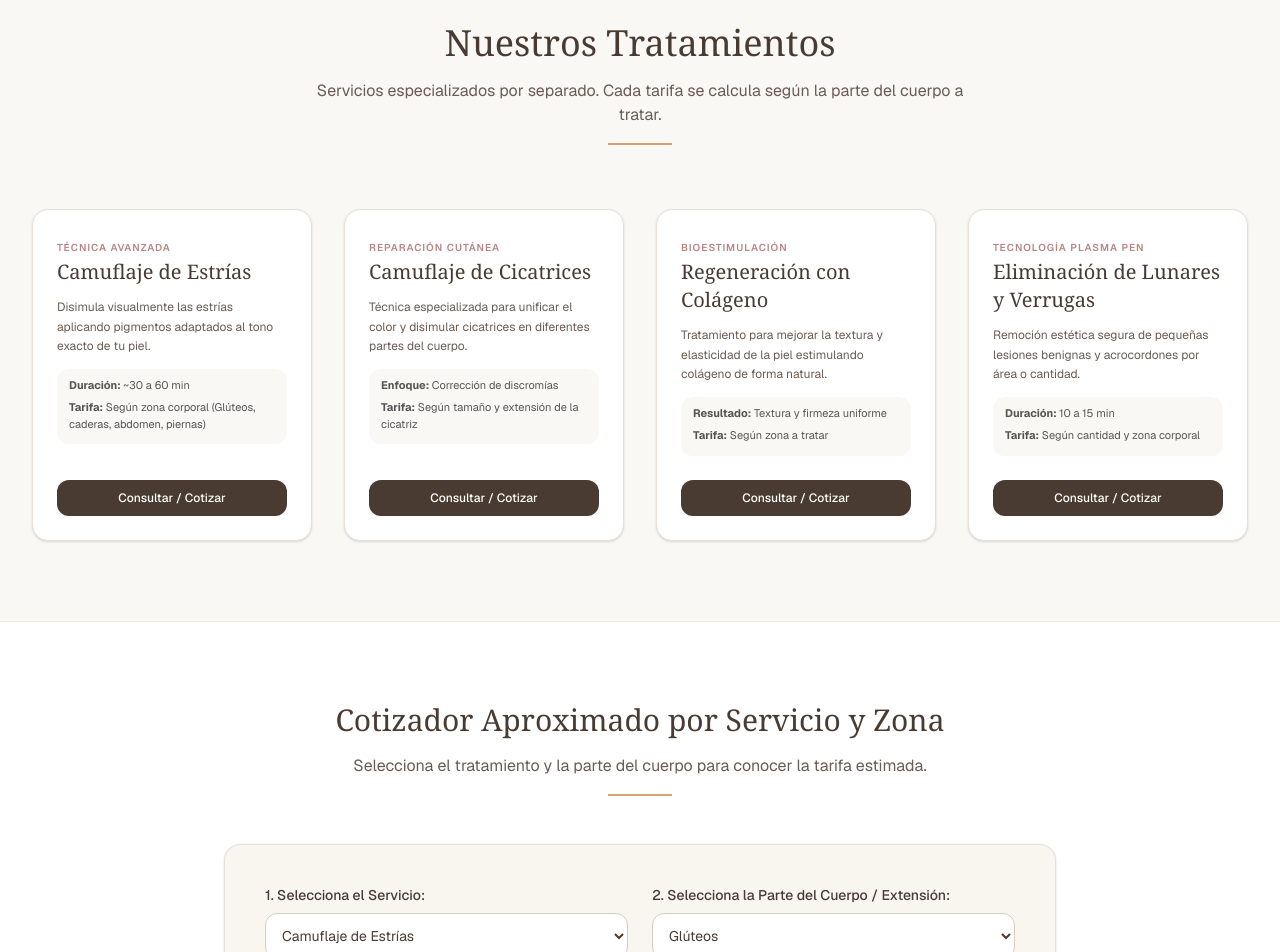
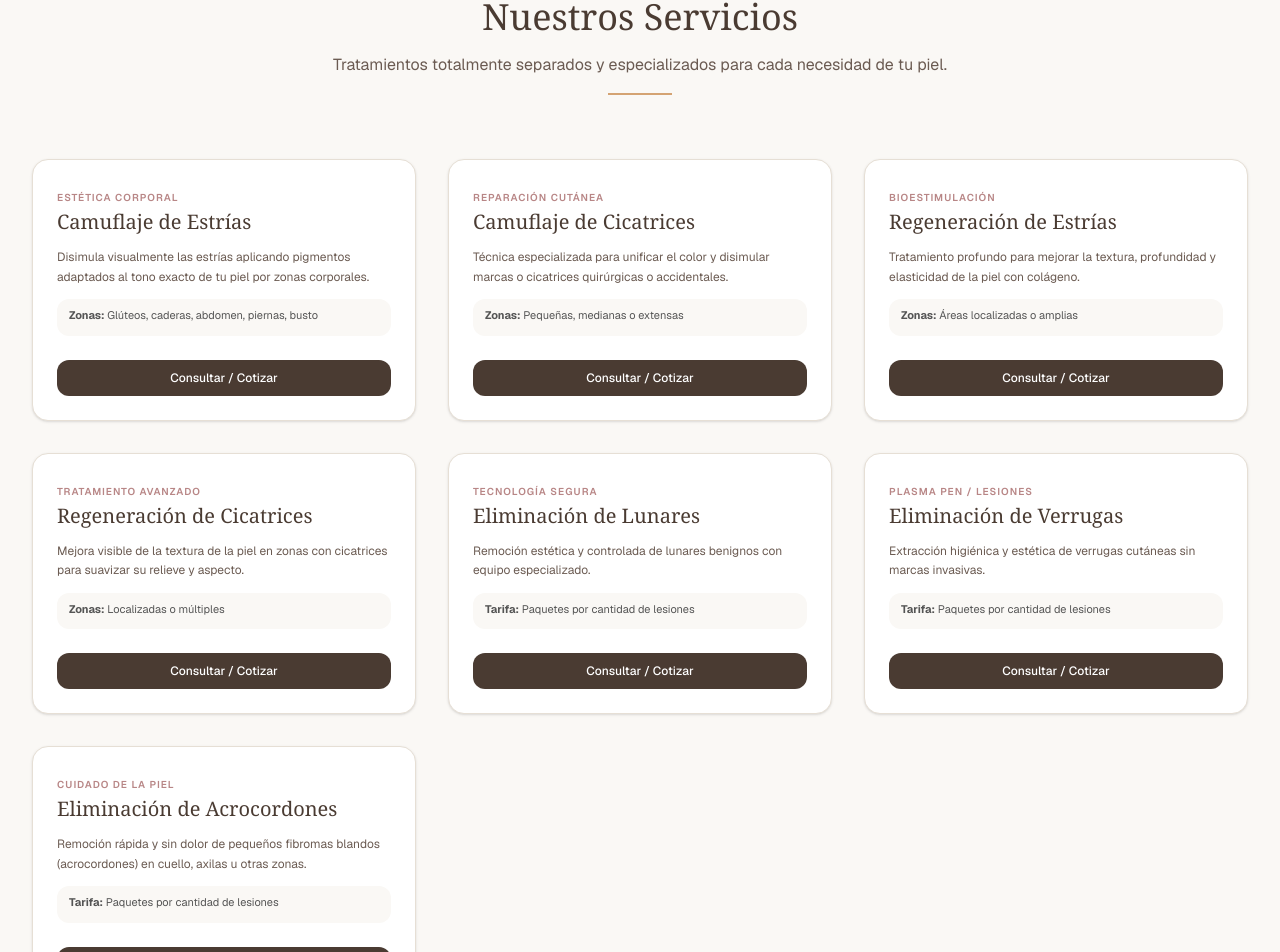
Before and after one commit to mathiasalarcon2178-svg/pagina-cosmetolodia, a Next.js app: page / in a window 1280 px wide. Shown: the part 1557-2509 px from the top of the page. Built offline with nearby package versions, Linux system fonts and the light colour scheme.

Commit message:
Restaurar diseño completo y separar tratamientos de piel y cotizador por zonas

```diff
--- a/app/page.tsx
+++ b/app/page.tsx
@@ -26,14 +26,28 @@ export default function Home() {
         'mediana': { price: '500.000 Gs', desc: 'Cicatriz mediana (ej. quirúrgica estándar)' },
         'grande': { price: '700.000 Gs', desc: 'Cicatriz extensa / compleja' }
       },
-      'regeneracion-colageno': {
-        'localizada': { price: '300.000 Gs', desc: 'Zona localizada (ej. vientre bajo o cartucheras)' },
-        'amplia': { price: '500.000 Gs', desc: 'Zona amplia (glúteos o piernas completas)' }
+      'regeneracion-estrias': {
+        'localizada': { price: '300.000 Gs', desc: 'Zona localizada de estrías (por sesión)' },
+        'amplia': { price: '500.000 Gs', desc: 'Zona amplia de estrías (glúteos o piernas)' }
       },
-      'eliminacion-lesiones': {
-        '1-3': { price: '200.000 Gs', desc: 'De 1 a 3 lesiones (lunares / verrugas / acrocordones)' },
-        '4-7': { price: '350.000 Gs', desc: 'De 4 a 7 lesiones' },
-        'mas-7': { price: '500.000 Gs', desc: 'Más de 7 lesiones (paquete completo)' }
+      'regeneracion-cicatrices': {
+        'localizada': { price: '350.000 Gs', desc: 'Regeneración en cicatriz localizada' },
+        'amplia': { price: '600.000 Gs', desc: 'Regeneración en cicatrices múltiples / extensas' }
+      },
+      'eliminacion-lunares': {
+        '1-3': { price: '200.000 Gs', desc: 'De 1 a 3 lunares' },
+        '4-7': { price: '350.000 Gs', desc: 'De 4 a 7 lunares' },
+        'mas-7': { price: '500.000 Gs', desc: 'Más de 7 lunares' }
+      },
+      'eliminacion-verrugas': {
+        '1-3': { price: '200.000 Gs', desc: 'De 1 a 3 verrugas' },
+        '4-7': { price: '350.000 Gs', desc: 'De 4 a 7 verrugas' },
+        'mas-7': { price: '500.000 Gs', desc: 'Más de 7 verrugas' }
+      },
+      'eliminacion-acrocordones': {
+        '1-3': { price: '180.000 Gs', desc: 'De 1 a 3 acrocordones' },
+        '4-7': { price: '300.000 Gs', desc: 'De 4 a 7 acrocordones' },
+        'mas-7': { price: '450.000 Gs', desc: 'Más de 7 acrocordones' }
       }
     };
 
@@ -48,7 +62,7 @@ export default function Home() {
   };
 
   return (
-    <div className="min-h-screen bg-[#faf8f5] text-[#2c2c2c] font-sans selection:bg-[#e8c8c8] selection:text-[#2c2c2c]">
+    <div className="min-h-screen bg-[#faf8f5] text-[#2c2c2c] font-sans selection:bg-[#e8c8c8] selection:text-[#2c2c2c] relative">
       {/* HEADER / NAVBAR */}
       <header className="sticky top-0 z-50 bg-[#faf8f5]/90 backdrop-blur-md border-b border-[#e6dfd5]">
         <div className="max-w-7xl mx-auto px-4 sm:px-6 lg:px-8 h-20 flex items-center justify-between">
@@ -138,7 +152,7 @@ export default function Home() {
                 Me especializo en tratamientos estéticos avanzados con un enfoque altamente profesional, riguroso y personalizado para cada paciente. Mi objetivo principal es brindarte un espacio seguro donde puedas mejorar la salud y apariencia de tu piel.
               </p>
               <p>
-                Cuento con especialización avanzada en camuflaje de estrías y cicatrices, así como en la eliminación estética y segura de lunares, verrugas y acrocordones mediante tecnología de punta.
+                Cuento con especialización avanzada en camuflaje de estrías y cicatrices, regeneración cutánea y eliminación segura de lunares, verrugas y acrocordones.
               </p>
               <div className="pt-4">
                 <span className="inline-block bg-[#f4ece1] text-[#4a3b32] px-4 py-2 rounded-lg text-sm font-medium">
@@ -159,7 +173,7 @@ export default function Home() {
                 </li>
                 <li className="flex items-start space-x-3">
                   <span className="text-[#d4a373] font-bold">✓</span>
-                  <span>Tarifas personalizadas según la zona y el tipo de tratamiento.</span>
+                  <span>Tarifas transparentes adaptadas por zona corporal.</span>
                 </li>
                 <li className="flex items-start space-x-3">
                   <span className="text-[#d4a373] font-bold">✓</span>
@@ -175,23 +189,22 @@ export default function Home() {
       <section id="servicios" className="py-20 bg-[#faf8f5]">
         <div className="max-w-7xl mx-auto px-4 sm:px-6 lg:px-8">
           <div className="text-center space-y-4 mb-16">
-            <h2 className="text-3xl sm:text-4xl font-serif text-[#4a3b32]">Nuestros Tratamientos</h2>
-            <p className="text-[#6b5b52] max-w-2xl mx-auto">Servicios especializados por separado. Cada tarifa se calcula según la parte del cuerpo a tratar.</p>
+            <h2 className="text-3xl sm:text-4xl font-serif text-[#4a3b32]">Nuestros Servicios</h2>
+            <p className="text-[#6b5b52] max-w-2xl mx-auto">Tratamientos totalmente separados y especializados para cada necesidad de tu piel.</p>
             <div className="w-16 h-0.5 bg-[#d4a373] mx-auto"></div>
           </div>
 
-          <div className="grid grid-cols-1 md:grid-cols-2 lg:grid-cols-4 gap-8">
+          <div className="grid grid-cols-1 md:grid-cols-2 lg:grid-cols-3 gap-8">
             {/* 1. Camuflaje de Estrías */}
             <div className="bg-white rounded-2xl p-6 shadow-sm border border-[#e6dfd5] flex flex-col justify-between hover:shadow-md transition-shadow">
               <div className="space-y-3">
-                <span className="text-[10px] uppercase tracking-widest text-[#b88686] font-semibold">Técnica Avanzada</span>
+                <span className="text-[10px] uppercase tracking-widest text-[#b88686] font-semibold">Estética Corporal</span>
                 <h3 className="text-xl font-serif text-[#4a3b32]">Camuflaje de Estrías</h3>
                 <p className="text-xs text-[#6b5b52] leading-relaxed">
-                  Disimula visualmente las estrías aplicando pigmentos adaptados al tono exacto de tu piel.
+                  Disimula visualmente las estrías aplicando pigmentos adaptados al tono exacto de tu piel por zonas corporales.
                 </p>
                 <div className="space-y-1.5 pt-2 text-[11px] text-[#555] bg-[#faf8f5] p-3 rounded-xl">
-                  <p><strong>Duración:</strong> ~30 a 60 min</p>
-                  <p><strong>Tarifa:</strong> Según zona corporal (Glúteos, caderas, abdomen, piernas)</p>
+                  <p><strong>Zonas:</strong> Glúteos, caderas, abdomen, piernas, busto</p>
                 </div>
               </div>
               <div className="pt-6">
@@ -210,11 +223,10 @@ export default function Home() {
                 <span className="text-[10px] uppercase tracking-widest text-[#b88686] font-semibold">Reparación Cutánea</span>
                 <h3 className="text-xl font-serif text-[#4a3b32]">Camuflaje de Cicatrices</h3>
                 <p className="text-xs text-[#6b5b52] leading-relaxed">
-                  Técnica especializada para unificar el color y disimular cicatrices en diferentes partes del cuerpo.
+                  Técnica especializada para unificar el color y disimular marcas o cicatrices quirúrgicas o accidentales.
                 </p>
                 <div className="space-y-1.5 pt-2 text-[11px] text-[#555] bg-[#faf8f5] p-3 rounded-xl">
-                  <p><strong>Enfoque:</strong> Corrección de discromías</p>
-                  <p><strong>Tarifa:</strong> Según tamaño y extensión de la cicatriz</p>
+                  <p><strong>Zonas:</strong> Pequeñas, medianas o extensas</p>
                 </div>
               </div>
               <div className="pt-6">
@@ -227,22 +239,21 @@ export default function Home() {
               </div>
             </div>
 
-            {/* 3. Regeneración de Estrías con Colágeno */}
+            {/* 3. Regeneración de Estrías */}
             <div className="bg-white rounded-2xl p-6 shadow-sm border border-[#e6dfd5] flex flex-col justify-between hover:shadow-md transition-shadow">
               <div className="space-y-3">
                 <span className="text-[10px] uppercase tracking-widest text-[#b88686] font-semibold">Bioestimulación</span>
-                <h3 className="text-xl font-serif text-[#4a3b32]">Regeneración con Colágeno</h3>
+                <h3 className="text-xl font-serif text-[#4a3b32]">Regeneración de Estrías</h3>
                 <p className="text-xs text-[#6b5b52] leading-relaxed">
-                  Tratamiento para mejorar la textura y elasticidad de la piel estimulando colágeno de forma natural.
+                  Tratamiento profundo para mejorar la textura, profundidad y elasticidad de la piel con colágeno.
                 </p>
                 <div className="space-y-1.5 pt-2 text-[11px] text-[#555] bg-[#faf8f5] p-3 rounded-xl">
-                  <p><strong>Resultado:</strong> Textura y firmeza uniforme</p>
-                  <p><strong>Tarifa:</strong> Según zona a tratar</p>
+                  <p><strong>Zonas:</strong> Áreas localizadas o amplias</p>
                 </div>
               </div>
               <div className="pt-6">
                 <button
-                  onClick={() => openBookingModal('Regeneración de Estrías con Colágeno')}
+                  onClick={() => openBookingModal('Regeneración de Estrías')}
                   className="w-full bg-[#4a3b32] hover:bg-[#352a23] text-white py-2.5 rounded-xl text-xs font-medium transition-all"
                 >
                   Consultar / Cotizar
@@ -250,22 +261,87 @@ export default function Home() {
               </div>
             </div>
 
-            {/* 4. Eliminación de Lunares y Verrugas */}
+            {/* 4. Regeneración de Cicatrices */}
             <div className="bg-white rounded-2xl p-6 shadow-sm border border-[#e6dfd5] flex flex-col justify-between hover:shadow-md transition-shadow">
               <div className="space-y-3">
-                <span className="text-[10px] uppercase tracking-widest text-[#b88686] font-semibold">Tecnología Plasma Pen</span>
-                <h3 className="text-xl font-serif text-[#4a3b32]">Eliminación de Lunares y Verrugas</h3>
+                <span className="text-[10px] uppercase tracking-widest text-[#b88686] font-semibold">Tratamiento Avanzado</span>
+                <h3 className="text-xl font-serif text-[#4a3b32]">Regeneración de Cicatrices</h3>
                 <p className="text-xs text-[#6b5b52] leading-relaxed">
-                  Remoción estética segura de pequeñas lesiones benignas y acrocordones por área o cantidad.
+                  Mejora visible de la textura de la piel en zonas con cicatrices para suavizar su relieve y aspecto.
                 </p>
                 <div className="space-y-1.5 pt-2 text-[11px] text-[#555] bg-[#faf8f5] p-3 rounded-xl">
-                  <p><strong>Duración:</strong> 10 a 15 min</p>
-                  <p><strong>Tarifa:</strong> Según cantidad y zona corporal</p>
+                  <p><strong>Zonas:</strong> Localizadas o múltiples</p>
                 </div>
               </div>
               <div className="pt-6">
                 <button
-                  onClick={() => openBookingModal('Eliminación de Lunares y Verrugas')}
+                  onClick={() => openBookingModal('Regeneración de Cicatrices')}
+                  className="w-full bg-[#4a3b32] hover:bg-[#352a23] text-white py-2.5 rounded-xl text-xs font-medium transition-all"
+                >
+                  Consultar / Cotizar
+                </button>
+              </div>
+            </div>
+
+            {/* 5. Eliminación de Lunares */}
+            <div className="bg-white rounded-2xl p-6 shadow-sm border border-[#e6dfd5] flex flex-col justify-between hover:shadow-md transition-shadow">
+              <div className="space-y-3">
+                <span className="text-[10px] uppercase tracking-widest text-[#b88686] font-semibold">Tecnología Segura</span>
+                <h3 className="text-xl font-serif text-[#4a3b32]">Eliminación de Lunares</h3>
+                <p className="text-xs text-[#6b5b52] leading-relaxed">
+                  Remoción estética y controlada de lunares benignos con equipo especializado.
+                </p>
+                <div className="space-y-1.5 pt-2 text-[11px] text-[#555] bg-[#faf8f5] p-3 rounded-xl">
+                  <p><strong>Tarifa:</strong> Paquetes por cantidad de lesiones</p>
+                </div>
+              </div>
+              <div className="pt-6">
+                <button
+                  onClick={() => openBookingModal('Eliminación de Lunares')}
+                  className="w-full bg-[#4a3b32] hover:bg-[#352a23] text-white py-2.5 rounded-xl text-xs font-medium transition-all"
+                >
+                  Consultar / Cotizar
+                </button>
+              </div>
+            </div>
+
+            {/* 6. Eliminación de Verrugas */}
+            <div className="bg-white rounded-2xl p-6 shadow-sm border border-[#e6dfd5] flex flex-col justify-between hover:shadow-md transition-shadow">
+              <div className="space-y-3">
+                <span className="text-[10px] uppercase tracking-widest text-[#b88686] font-semibold">Plasma Pen / Lesiones</span>
+                <h3 className="text-xl font-serif text-[#4a3b32]">Eliminación de Verrugas</h3>
+                <p className="text-xs text-[#6b5b52] leading-relaxed">
+                  Extracción higiénica y estética de verrugas cutáneas sin marcas invasivas.
+                </p>
+                <div className="space-y-1.5 pt-2 text-[11px] text-[#555] bg-[#faf8f5] p-3 rounded-xl">
+                  <p><strong>Tarifa:</strong> Paquetes por cantidad de lesiones</p>
+                </div>
+              </div>
+              <div className="pt-6">
+                <button
+                  onClick={() => openBookingModal('Eliminación de Verrugas')}
+                  className="w-full bg-[#4a3b32] hover:bg-[#352a23] text-white py-2.5 rounded-xl text-xs font-medium transition-all"
+                >
+                  Consultar / Cotizar
+                </button>
+              </div>
+            </div>
+
+            {/* 7. Eliminación de Acrocordones */}
+            <div className="bg-white rounded-2xl p-6 shadow-sm border border-[#e6dfd5] flex flex-col justify-between hover:shadow-md transition-shadow md:col-span-2 lg:col-span-1">
+              <div className="space-y-3">
+                <span className="text-[10px] uppercase tracking-widest text-[#b88686] font-semibold">Cuidado de la Piel</span>
+                <h3 className="text-xl font-serif text-[#4a3b32]">Eliminación de Acrocordones</h3>
+                <p className="text-xs text-[#6b5b52] leading-relaxed">
+                  Remoción rápida y sin dolor de pequeños fibromas blandos (acrocordones) en cuello, axilas u otras zonas.
+                </p>
+                <div className="space-y-1.5 pt-2 text-[11px] text-[#555] bg-[#faf8f5] p-3 rounded-xl">
+                  <p><strong>Tarifa:</strong> Paquetes por cantidad de lesiones</p>
+                </div>
+              </div>
+              <div className="pt-6">
+                <button
+                  onClick={() => openBookingModal('Eliminación de Acrocordones')}
                   className="w-full bg-[#4a3b32] hover:bg-[#352a23] text-white py-2.5 rounded-xl text-xs font-medium transition-all"
                 >
                   Consultar / Cotizar
@@ -276,12 +352,12 @@ export default function Home() {
         </div>
       </section>
 
-      {/* COTIZADOR INTERACTIVO POR PARTE DEL CUERPO */}
+      {/* COTIZADOR INTERACTIVO SEPARADO POR PARTE DEL CUERPO */}
       <section id="cotizador" className="py-20 bg-white border-y border-[#f0ebe3]">
         <div className="max-w-4xl mx-auto px-4 sm:px-6 lg:px-8">
           <div className="text-center space-y-4 mb-12">
-            <h2 className="text-3xl font-serif text-[#4a3b32]">Cotizador Aproximado por Servicio y Zona</h2>
-            <p className="text-[#6b5b52]">Selecciona el tratamiento y la parte del cuerpo para conocer la tarifa estimada.</p>
+            <h2 className="text-3xl font-serif text-[#4a3b32]">Cotizador Interactivo por Zona y Tratamiento</h2>
+            <p className="text-[#6b5b52]">Selecciona el tratamiento específico y la parte del cuerpo para conocer el estimado.</p>
             <div className="w-16 h-0.5 bg-[#d4a373] mx-auto"></div>
           </div>
 
@@ -289,7 +365,7 @@ export default function Home() {
             <div className="grid grid-cols-1 md:grid-cols-2 gap-6">
               {/* Selector de Servicio */}
               <div className="space-y-2">
-                <label className="block text-sm font-medium text-[#4a3b32]">1. Selecciona el Servicio:</label>
+                <label className="block text-sm font-medium text-[#4a3b32]">1. Selecciona el Tratamiento:</label>
                 <select
                   value={calcService}
                   onChange={(e) => {
@@ -297,21 +373,24 @@ export default function Home() {
                     setCalcService(s);
                     if (s === 'camuflaje-estrias') setCalcZone('gluteos');
                     else if (s === 'camuflaje-cicatrices') setCalcZone('pequeña');
-                    else if (s === 'regeneracion-colageno') setCalcZone('localizada');
-                    else if (s === 'eliminacion-lesiones') setCalcZone('1-3');
+                    else if (s.includes('regeneracion')) setCalcZone('localizada');
+                    else if (s.includes('eliminacion')) setCalcZone('1-3');
                   }}
                   className="w-full bg-white border border-[#d6ccbe] rounded-xl p-3 text-sm text-[#4a3b32] focus:outline-none focus:ring-2 focus:ring-[#d4a373]"
                 >
                   <option value="camuflaje-estrias">Camuflaje de Estrías</option>
                   <option value="camuflaje-cicatrices">Camuflaje de Cicatrices</option>
-                  <option value="regeneracion-colageno">Regeneración de Estrías con Colágeno</option>
-                  <option value="eliminacion-lesiones">Eliminación de Lunares y Verrugas</option>
+                  <option value="regeneracion-estrias">Regeneración de Estrías</option>
+                  <option value="regeneracion-cicatrices">Regeneración de Cicatrices</option>
+                  <option value="eliminacion-lunares">Eliminación de Lunares</option>
+                  <option value="eliminacion-verrugas">Eliminación de Verrugas</option>
+                  <option value="eliminacion-acrocordones">Eliminación de Acrocordones</option>
                 </select>
               </div>
 
-              {/* Selector de Parte / Zona */}
+              {/* Selector de Parte / Zona o Cantidad */}
               <div className="space-y-2">
-                <label className="block text-sm font-medium text-[#4a3b32]">2. Selecciona la Parte del Cuerpo / Extensión:</label>
+                <label className="block text-sm font-medium text-[#4a3b32]">2. Selecciona la Parte del Cuerpo / Cantidad:</label>
                 <select
                   value={calcZone}
                   onChange={(e) => setCalcZone(e.target.value)}
@@ -333,17 +412,23 @@ export default function Home() {
                       <option value="grande">Cicatriz extensa / compleja</option>
                     </>
                   )}
-                  {calcService === 'regeneracion-colageno' && (
+                  {calcService === 'regeneracion-estrias' && (
                     <>
                       <option value="localizada">Zona localizada</option>
                       <option value="amplia">Zona amplia</option>
                     </>
                   )}
-                  {calcService === 'eliminacion-lesiones' && (
+                  {calcService === 'regeneracion-cicatrices' && (
                     <>
-                      <option value="1-3">1 a 3 lesiones</option>
-                      <option value="4-7">4 a 7 lesiones</option>
-                      <option value="mas-7">Más de 7 lesiones</option>
+                      <option value="localizada">Zona localizada</option>
+                      <option value="amplia">Zonas múltiples / extensas</option>
+                    </>
+                  )}
+                  {(calcService === 'eliminacion-lunares' || calcService === 'eliminacion-verrugas' || calcService === 'eliminacion-acrocordones') && (
+                    <>
+                      <option value="1-3">De 1 a 3 unidades</option>
+                      <option value="4-7">De 4 a 7 unidades</option>
+                      <option value="mas-7">Más de 7 unidades</option>
                     </>
                   )}
                 </select>
@@ -355,7 +440,7 @@ export default function Home() {
               <div className="space-y-1 text-center sm:text-left">
                 <span className="text-xs uppercase tracking-widest text-[#b88686] font-semibold">Cotización Estimada</span>
                 <p className="text-lg font-serif text-[#4a3b32]">{currentEstimate.desc}</p>
-                <p className="text-xs text-[#777]">Tarifa calculada según parte del cuerpo / requerimiento.</p>
+                <p className="text-xs text-[#777]">Tarifa calculada según zona o cantidad seleccionada.</p>
               </div>
               <div className="text-center sm:text-right space-y-2">
                 <span className="text-3xl font-bold text-[#b88686]">{currentEstimate.price}</span>
@@ -481,6 +566,19 @@ export default function Home() {
         </div>
       </footer>
 
+      {/* BOTÓN FLOTANTE DE INSTAGRAM DE CAMILA */}
+      <a
+        href="https://www.instagram.com/camila_isla_studio"
+        target="_blank"
+        rel="noopener noreferrer"
+        className="fixed bottom-6 right-6 bg-gradient-to-tr from-yellow-500 via-pink-500 to-purple-600 text-white p-4 rounded-full shadow-2xl hover:scale-110 transition-transform flex items-center justify-center z-50"
+        aria-label="Instagram de Camila"
+      >
+        <svg className="w-6 h-6 fill-current" viewBox="0 0 24 24">
+          <path d="M12 2.163c3.204 0 3.584.012 4.85.07 3.252.148 4.771 1.691 4.919 4.919.058 1.265.069 1.645.069 4.849 0 3.205-.012 3.584-.069 4.849-.149 3.225-1.664 4.771-4.919 4.919-1.266.058-1.644.07-4.85.07-3.204 0-3.584-.012-4.849-.07-3.26-.149-4.771-1.699-4.919-4.92-.058-1.265-.07-1.644-.07-4.849 0-3.204.013-3.583.07-4.849.149-3.227 1.664-4.771 4.919-4.919 1.266-.057 1.645-.069 4.849-.069zm0-2.163c-3.259 0-3.667.014-4.947.072-4.358.2-6.78 2.618-6.98 6.98-.059 1.281-.073 1.689-.073 4.948 0 3.259.014 3.668.072 4.948.2 4.358 2.618 6.78 6.98 6.98 1.281.058 1.689.072 4.948.072 3.259 0 3.668-.014 4.948-.072 4.354-.2 6.782-2.618 6.979-6.98.059-1.28.073-1.689.073-4.948 0-3.259-.014-3.667-.072-4.947-.196-4.354-2.617-6.78-6.979-6.98-1.281-.059-1.69-.073-4.949-.073zm0 5.838c-3.403 0-6.162 2.759-6.162 6.162s2.759 6.163 6.162 6.163 6.162-2.759 6.162-6.163c0-3.403-2.759-6.162-6.162-6.162zm0 10.162c-2.209 0-4-1.79-4-4 0-2.209 1.791-4 4-4s4 1.791 4 4c0 2.21-1.791 4-4 4zm6.406-11.845c-.796 0-1.441.645-1.441 1.44s.645 1.44 1.441 1.44c.795 0 1.439-.645 1.439-1.44s-.644-1.44-1.439-1.44z"/>
+        </svg>
+      </a>
+
       {/* MODAL DE RESERVA RÁPIDA */}
       {modalOpen && (
         <div className="fixed inset-0 z-50 bg-black/60 backdrop-blur-sm flex items-center justify-center p-4">
```
